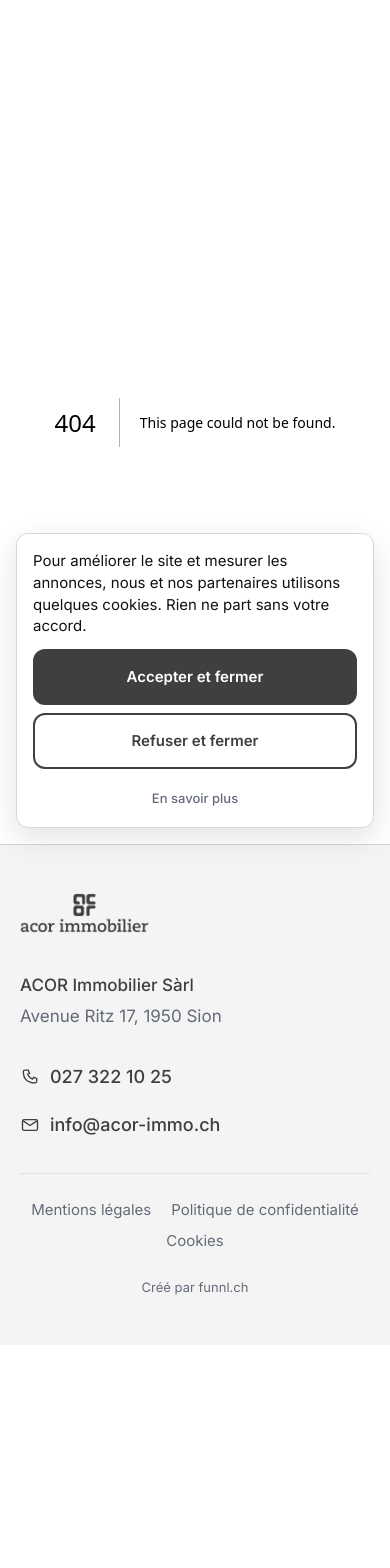
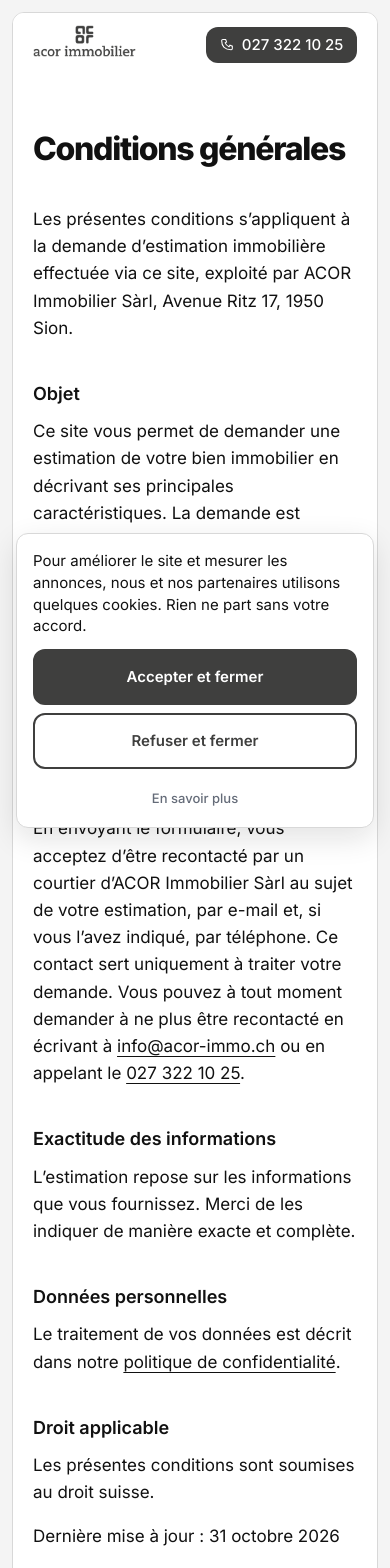
Before and after one commit to funnl-ch/acor-landing, a Next.js app: page /conditions-generales in a window 390 px wide. Before the commit this address had no page. Shown: the top 1568 px of the page. Before the commit the page ends 1345 px from the top, so only its background shows below. Built offline with nearby package versions, Linux system fonts and the light colour scheme.

Commit message:
Split contact into name and email steps, optional phone, add conditions générales

```diff
--- /dev/null
+++ b/app/conditions-generales/page.tsx
@@ -0,0 +1,61 @@
+import type { Metadata } from "next";
+import { LegalArticle } from "@/components/LegalArticle";
+import { AGENCY } from "@/lib/constants";
+
+export const metadata: Metadata = {
+  title: "Conditions générales — ACOR Immobilier",
+  robots: { index: false, follow: true },
+};
+
+export default function ConditionsGeneralesPage() {
+  return (
+    <LegalArticle title="Conditions générales">
+      <p>
+        Les présentes conditions s’appliquent à la demande d’estimation
+        immobilière effectuée via ce site, exploité par {AGENCY.name},{" "}
+        {AGENCY.street}, {AGENCY.zip} {AGENCY.city}.
+      </p>
+
+      <h2>Objet</h2>
+      <p>
+        Ce site vous permet de demander une estimation de votre bien immobilier
+        en décrivant ses principales caractéristiques. La demande est gratuite.
+      </p>
+
+      <h2>Sans engagement</h2>
+      <p>
+        Demander une estimation ne vous oblige ni à vendre votre bien, ni à
+        confier un mandat de vente à {AGENCY.name}.
+      </p>
+
+      <h2>Prise de contact</h2>
+      <p>
+        En envoyant le formulaire, vous acceptez d’être recontacté par un
+        courtier d’{AGENCY.name} au sujet de votre estimation, par e-mail et, si
+        vous l’avez indiqué, par téléphone. Ce contact sert uniquement à traiter
+        votre demande. Vous pouvez à tout moment demander à ne plus être
+        recontacté en écrivant à{" "}
+        <a href={`mailto:${AGENCY.email}`}>{AGENCY.email}</a> ou en appelant le{" "}
+        <a href={AGENCY.phoneHref}>{AGENCY.phoneDisplay}</a>.
+      </p>
+
+      <h2>Exactitude des informations</h2>
+      <p>
+        L’estimation repose sur les informations que vous fournissez. Merci de
+        les indiquer de manière exacte et complète.
+      </p>
+
+      <h2>Données personnelles</h2>
+      <p>
+        Le traitement de vos données est décrit dans notre{" "}
+        <a href="/politique-de-confidentialite">politique de confidentialité</a>.
+      </p>
+
+      <h2>Droit applicable</h2>
+      <p>
+        Les présentes conditions sont soumises au droit suisse.
+      </p>
+      <p>Dernière mise à jour : 31 octobre 2026</p>
+    </LegalArticle>
+  );
+}
--- a/app/politique-de-confidentialite/page.tsx
+++ b/app/politique-de-confidentialite/page.tsx
@@ -33,8 +33,8 @@ export default function PrivacyPage() {
       <p>
         Lorsque vous remplissez le formulaire d’estimation, nous collectons : le
         type de bien, la commune, la surface et le nombre de pièces, l’état du
-        bien, votre échéance de vente, l’adresse du bien, ainsi que votre nom,
-        prénom, numéro de téléphone et, si vous la donnez, adresse e-mail.
+        bien, votre échéance de vente, ainsi que votre nom, prénom, adresse
+        e-mail et, si vous l’indiquez, numéro de téléphone.
       </p>
       <p>
         Lors de votre visite, sont également enregistrés de manière automatique :
--- a/components/FinalCta.tsx
+++ b/components/FinalCta.tsx
@@ -17,7 +17,7 @@ export function FinalCta() {
               Demander une estimation n’engage à rien.
             </h2>
             <p className="mt-4 text-[17px] font-normal text-white">
-              Six questions, quelques minutes. Un courtier vous transmet
+              Quelques minutes suffisent. Un courtier vous transmet
               l’estimation sous 48 heures ouvrables.
             </p>
             <p className="mt-6">
--- a/components/Footer.tsx
+++ b/components/Footer.tsx
@@ -12,6 +12,7 @@ import { PhoneIcon } from "./PhoneLink";
 
 const LEGAL_LINKS = [
   { href: "/mentions-legales", label: "Mentions légales" },
+  { href: "/conditions-generales", label: "Conditions générales" },
   { href: "/politique-de-confidentialite", label: "Politique de confidentialité" },
 ] as const;
 
--- a/components/LeadForm.tsx
+++ b/components/LeadForm.tsx
@@ -39,7 +39,7 @@ declare global {
   }
 }
 
-const TOTAL_STEPS = 6;
+const TOTAL_STEPS = 7;
 const AUTO_ADVANCE_STEPS = new Set([1, 4, 5]);
 
 function stepTitle(step: number, type: PropertyType | ""): string {
@@ -59,6 +59,7 @@ function stepTitle(step: number, type: PropertyType | ""): string {
         ? "Dans quel état est l’immeuble ?"
         : "Dans quel état est le bien ?",
     "Quand souhaitez-vous vendre ?",
+    "Comment vous appelez-vous ?",
     "Où recevoir votre estimation ?",
   ];
   return nbsp(titles[step - 1] ?? "");
@@ -134,13 +135,9 @@ function canContinue(step: number, data: FormState): boolean {
     case 5:
       return data.timeline !== "";
     case 6:
-      return (
-        data.firstName.trim() !== "" &&
-        data.lastName.trim() !== "" &&
-        emailOk(data.email) &&
-        data.phone.trim() !== "" &&
-        data.consent
-      );
+      return data.firstName.trim() !== "" && data.lastName.trim() !== "";
+    case 7:
+      return emailOk(data.email) && data.consent;
     default:
       return false;
   }
@@ -154,9 +151,7 @@ function optionalNumber(value: string): number | undefined {
 }
 
 function emailOk(value: string): boolean {
-  const trimmed = value.trim();
-  if (!trimmed) return true;
-  return /^[^\s@]+@[^\s@]+\.[^\s@]+$/.test(trimmed);
+  return /^[^\s@]+@[^\s@]+\.[^\s@]+$/.test(value.trim());
 }
 
 function optionalString(value: string): string | undefined {
@@ -176,8 +171,8 @@ function toLeadBody(data: FormState, eventId: string) {
     echeance: data.timeline,
     prenom: data.firstName.trim(),
     nom: data.lastName.trim(),
-    email: optionalString(data.email),
-    telephone: data.phone.trim(),
+    email: data.email.trim(),
+    telephone: optionalString(data.phone),
     consentement: true as const,
     honeypot: data.website,
     utmSource: optionalString(data.utm_source),
@@ -239,8 +234,8 @@ export function LeadForm() {
   }, [step, submitted]);
 
   useEffect(() => {
-    if (step !== 6 || readTrackingConsent() !== "accepted") return;
-    window.clarity?.("event", "form_step6");
+    if (step < 6 || readTrackingConsent() !== "accepted") return;
+    window.clarity?.("event", `form_step${step}`);
   }, [step]);
 
   function update<K extends keyof FormState>(key: K, value: FormState[K]) {
@@ -276,11 +271,14 @@ export function LeadForm() {
   async function onSubmit(event: FormEvent<HTMLFormElement>) {
     event.preventDefault();
     if (
-      step !== TOTAL_STEPS ||
-      !canContinue(6, data) ||
+      !canContinue(step, data) ||
       sending ||
       submittingRef.current
     ) {
+      return;
+    }
+    if (step < TOTAL_STEPS) {
+      goNext();
       return;
     }
 
@@ -434,12 +432,12 @@ export function LeadForm() {
             ref={headingRef}
             tabIndex={-1}
             className={`form-on-video text-balance text-[22px] font-extrabold leading-snug tracking-[-0.03em] text-white ${
-              step === 6 ? "" : "min-h-[3.8rem] sm:min-h-0"
+              step === TOTAL_STEPS ? "" : "min-h-[3.8rem] sm:min-h-0"
             }`}
           >
             {stepTitle(step, data.propertyType)}
           </h2>
-          {step === 6 && (
+          {step === TOTAL_STEPS && (
             <p className="hero-copy mt-2 text-body text-white/90">
               Un courtier ACOR vous la transmet. Indiquez où la recevoir.
             </p>
@@ -448,7 +446,7 @@ export function LeadForm() {
           {/* Hauteur calée sur les étapes 1 à 5 : sans elle, chaque changement
               d'étape déplaçait tout le hero sous le doigt. */}
           <form
-            className={`mt-5 flex flex-col ${step === 6 ? "" : "min-h-[25rem]"}`}
+            className={`mt-5 flex flex-col ${step === TOTAL_STEPS ? "" : "min-h-[25rem]"}`}
             onSubmit={onSubmit}
             noValidate
           >
@@ -723,9 +721,28 @@ export function LeadForm() {
                       />
                     </div>
                   </div>
+                </div>
+              )}
+
+              {step === 7 && (
+                <div className="grid gap-4">
+                  <div>
+                    <label htmlFor="lead-first-field" className="field-label">
+                      E-mail
+                    </label>
+                    <input
+                      id="lead-first-field"
+                      className="field-input"
+                      type="email"
+                      autoComplete="email"
+                      inputMode="email"
+                      value={data.email}
+                      onChange={(event) => update("email", event.target.value)}
+                    />
+                  </div>
                   <div>
                     <label htmlFor="phone" className="field-label">
-                      Téléphone
+                      Téléphone <span className="font-normal text-white/70">(facultatif)</span>
                     </label>
                     <input
                       id="phone"
@@ -736,21 +753,6 @@ export function LeadForm() {
                       value={data.phone}
                       onChange={(event) => update("phone", event.target.value)}
                       placeholder="079 123 45 67"
-                    />
-                  </div>
-                  <div>
-                    <label htmlFor="email" className="field-label">
-                      E-mail <span className="font-normal text-white/70">(facultatif)</span>
-                    </label>
-                    <input
-                      id="email"
-                      className="field-input"
-                      type="email"
-                      autoComplete="email"
-                      inputMode="email"
-                      value={data.email}
-                      onChange={(event) => update("email", event.target.value)}
-                      aria-invalid={data.email.trim() !== "" && !emailOk(data.email)}
                     />
                   </div>
                   <div className="flex items-start gap-3">
@@ -765,8 +767,16 @@ export function LeadForm() {
                       htmlFor="consent"
                       className="hero-copy text-body text-white"
                     >
-                      J’accepte d’être recontacté pour cette estimation. Voir
-                      la{" "}
+                      J’accepte les{" "}
+                      <a
+                        href="/conditions-generales"
+                        target="_blank"
+                        rel="noopener"
+                        className="font-medium underline underline-offset-4"
+                      >
+                        conditions générales
+                      </a>{" "}
+                      et la{" "}
                       <a
                         href="/politique-de-confidentialite"
                         target="_blank"
@@ -818,11 +828,11 @@ export function LeadForm() {
               </div>
             )}
 
-            {step === 6 && (
+            {step === TOTAL_STEPS && (
               <button
                 type="submit"
                 className="btn-submit mt-3"
-                disabled={!canContinue(6, data) || sending}
+                disabled={!canContinue(TOTAL_STEPS, data) || sending}
               >
                 {sending ? "Envoi en cours" : "Recevoir mon estimation gratuitement"}
               </button>
--- a/components/OaiPageView.tsx
+++ b/components/OaiPageView.tsx
@@ -9,6 +9,10 @@ import { loadTrackingScripts } from "@/lib/tracking";
 const PAGE_NAMES: Record<string, { id: string; name: string }> = {
   "/": { id: "home", name: "Estimation" },
   "/mentions-legales": { id: "mentions-legales", name: "Mentions légales" },
+  "/conditions-generales": {
+    id: "conditions-generales",
+    name: "Conditions générales",
+  },
   "/politique-de-confidentialite": {
     id: "politique-de-confidentialite",
     name: "Politique de confidentialité",
--- a/lib/lead-schema.ts
+++ b/lib/lead-schema.ts
@@ -52,8 +52,8 @@ export const leadSchema = z.object({
   echeance: z.enum(ECHEANCE),
   prenom: z.string().trim().min(1),
   nom: z.string().trim().min(1),
-  email: z.preprocess(emptyToUndefined, z.email().optional()),
-  telephone: z.string().trim().min(1),
+  email: z.email(),
+  telephone: optionalText,
   adresseBien: optionalText,
   consentement: z.literal(true),
   honeypot: z.string().optional(),
--- a/lib/mail.ts
+++ b/lib/mail.ts
@@ -112,10 +112,10 @@ export function buildLeadEmail(lead: LeadPayload): {
 
   const htmlContact = [
     escapeHtml(`${lead.prenom} ${lead.nom}`),
-    `<a href="${escapeHtml(telHref(lead.telephone))}">${escapeHtml(lead.telephone)}</a>`,
-    lead.email
-      ? `<a href="mailto:${escapeHtml(lead.email)}">${escapeHtml(lead.email)}</a>`
+    lead.telephone
+      ? `<a href="${escapeHtml(telHref(lead.telephone))}">${escapeHtml(lead.telephone)}</a>`
       : undefined,
+    `<a href="mailto:${escapeHtml(lead.email)}">${escapeHtml(lead.email)}</a>`,
     `Échéance : ${escapeHtml(ECHEANCE_LABELS[lead.echeance])}`,
   ]
     .filter((line): line is string => Boolean(line))
```
